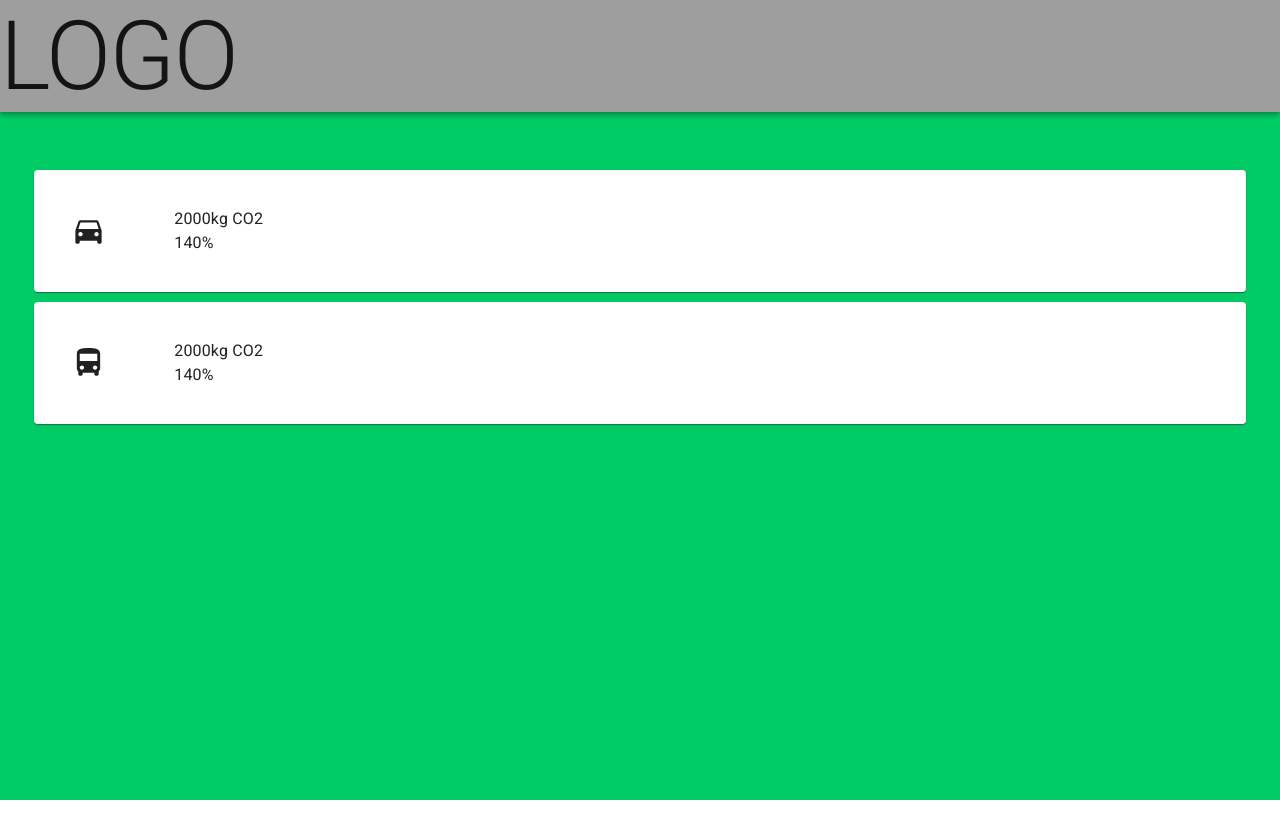
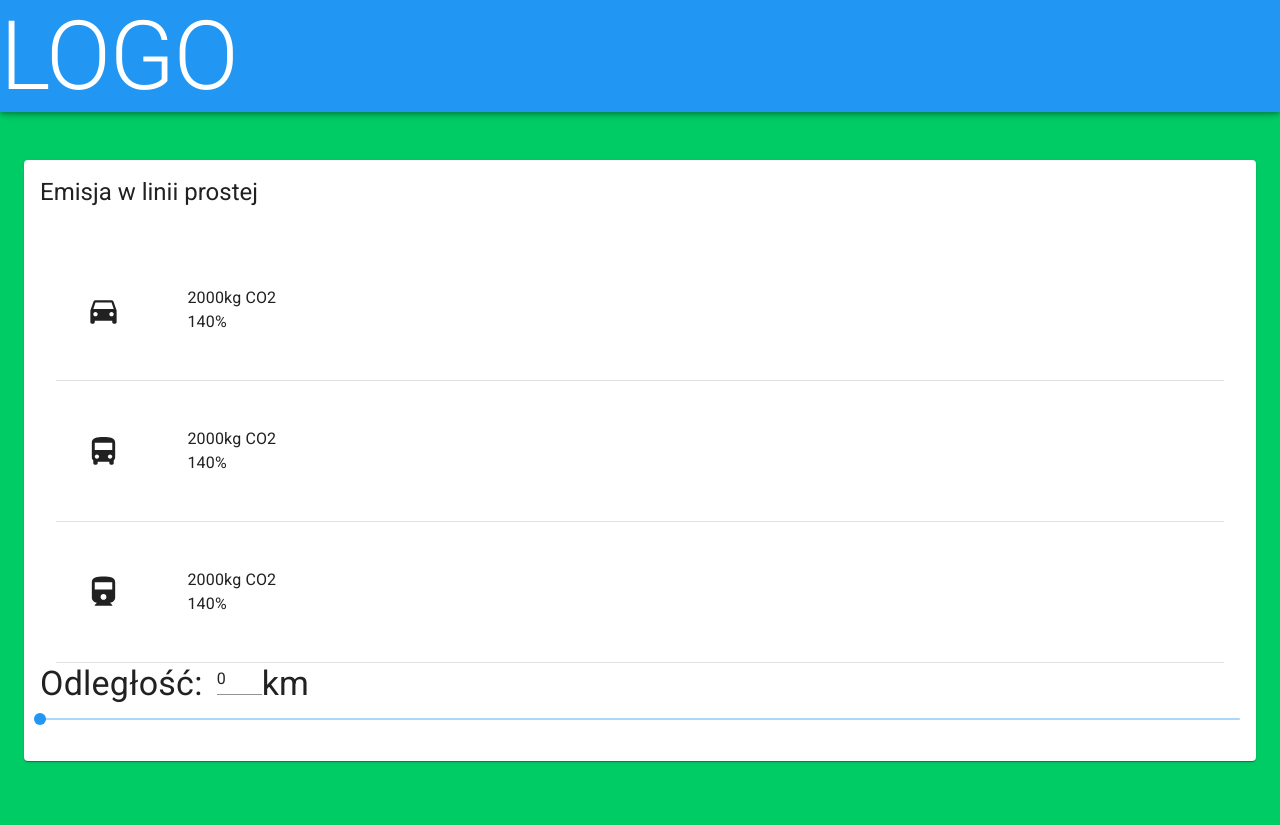
Before and after one commit to Safeheaded/co_dwa, a React (Create React App) app: page / in a window 1280 px wide. Before the commit the page ends 800 px from the top, so only its background shows below. Built offline with nearby package versions, Linux system fonts and the light colour scheme.

Commit message:
SimpleEmissionDisplay component added

```diff
--- a/src/components/Menu/Menu.jsx
+++ b/src/components/Menu/Menu.jsx
@@ -1,7 +1,7 @@
 import React from 'react';
 import { AppBar, Typography } from '@material-ui/core';
 
-function Menu() {
+function menu() {
     return (
         <AppBar>
             <Typography variant="h1">LOGO</Typography>
@@ -9,4 +9,4 @@ function Menu() {
     );
 }
 
-export default Menu;
+export default menu;
--- a/src/components/SimpleEmissionDisplay/SimpleEmissionDisplay.jsx
+++ b/src/components/SimpleEmissionDisplay/SimpleEmissionDisplay.jsx
@@ -1,13 +1,60 @@
 import React, { Component } from 'react';
 import VehicleEmission from '../VehicleEmission/VehicleEmission';
+import {
+    Card,
+    Slider,
+    CardContent,
+    CardHeader,
+    Typography,
+    TextField
+} from '@material-ui/core';
+import styles from './SimpleEmissionDisplay.module.sass';
 
+const maxDistance = 40000;
 class SimpleEmissionDisplay extends Component {
+    state = {
+        distance: 0
+    };
+
+    updateDistance = value => {
+        this.setState({
+            distance: value <= maxDistance ? value : maxDistance
+        });
+    };
+
     render() {
+        const distanceInput = (
+            <TextField
+                onChange={event => {
+                    this.updateDistance(+event.target.value);
+                }}
+                value={this.state.distance}
+                inputProps={{
+                    type: 'number'
+                }}
+            />
+        );
+
         return (
-            <>
-                <VehicleEmission vehicle="car" />
-                <VehicleEmission vehicle="bus" />
-            </>
+            <Card>
+                <CardHeader title="Emisja w linii prostej" />
+                <CardContent>
+                    <VehicleEmission vehicle="car" />
+                    <VehicleEmission vehicle="bus" />
+                    <VehicleEmission vehicle="train" />
+                    <Typography className={styles.DistanceDisplay} variant="h4">
+                        Odległość: {distanceInput}km
+                    </Typography>
+                    <Slider
+                        value={this.state.distance}
+                        min={0}
+                        max={maxDistance}
+                        onChange={(event, val) => {
+                            this.updateDistance(val);
+                        }}
+                    />
+                </CardContent>
+            </Card>
         );
     }
 }
--- /dev/null
+++ b/src/components/SimpleEmissionDisplay/SimpleEmissionDisplay.module.sass
@@ -0,0 +1,6 @@
+.DistanceDisplay
+    display: flex
+    input
+        max-width: 45px
+    div
+        margin-left: 7px
--- a/src/components/VehicleEmission/VehicleEmission.jsx
+++ b/src/components/VehicleEmission/VehicleEmission.jsx
@@ -1,8 +1,12 @@
 import React from 'react';
 import styles from './VehicleEmission.module.sass';
 import PropTypes from 'prop-types';
-import { Paper, Typography } from '@material-ui/core';
-import { DirectionsCar, DirectionsBus } from '@material-ui/icons';
+import { Divider, Typography } from '@material-ui/core';
+import {
+    DirectionsCar,
+    DirectionsBus,
+    DirectionsRailway
+} from '@material-ui/icons';
 
 const iconsProps = {
     fontSize: 'large',
@@ -11,14 +15,16 @@ const iconsProps = {
 
 const vehiclesToIcons = {
     car: <DirectionsCar {...iconsProps} />,
-    bus: <DirectionsBus {...iconsProps} />
+    bus: <DirectionsBus {...iconsProps} />,
+    train: <DirectionsRailway {...iconsProps} />
 };
 
 const vehicleEmission = props => {
     const vehicleIcon = vehiclesToIcons[props.vehicle];
 
     return (
-        <Paper className={styles.EmissionTab}>
+        <>
+            <article className={styles.EmissionTab}>
                 {vehicleIcon}
                 <section>
                     <Typography className={styles.IconsHeader}>
@@ -26,12 +32,14 @@ const vehicleEmission = props => {
                     </Typography>
                     <Typography className={styles.IconsHeader}>140%</Typography>
                 </section>
-        </Paper>
+            </article>
+            <Divider variant="middle" />
+        </>
     );
 };
 
 vehicleEmission.propTypes = {
-    vehicle: PropTypes.oneOf(['car', 'bus']).isRequired
+    vehicle: PropTypes.oneOf(['car', 'bus', 'train']).isRequired
 };
 
 export default vehicleEmission;
--- a/src/index.js
+++ b/src/index.js
@@ -4,12 +4,12 @@ import './index.css';
 import App from './App';
 import * as serviceWorker from './serviceWorker';
 import { createMuiTheme, MuiThemeProvider } from '@material-ui/core/styles/';
-import { grey } from '@material-ui/core/colors/';
+import { blue } from '@material-ui/core/colors/';
 import 'typeface-roboto';
 
 const theme = createMuiTheme({
     palette: {
-        primary: grey
+        primary: blue
     }
 });
 
```
Lines whose indentation alone changed are shown as unchanged.
